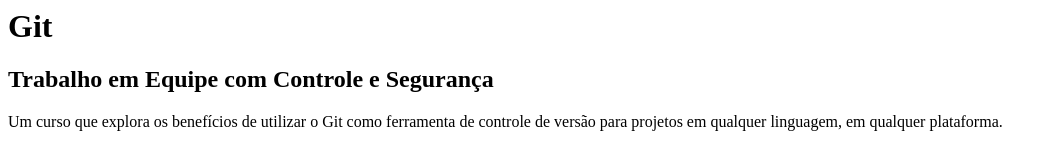
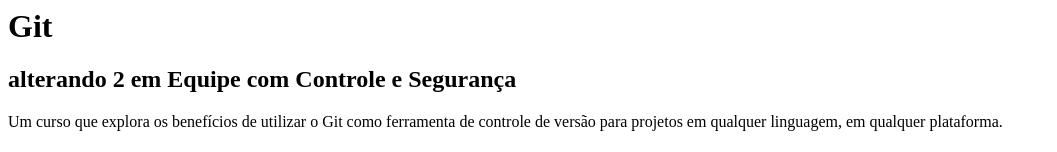
Before and after one commit to HelenilsonMS/curso-git, a plain HTML site: page index.html in a window 1280 px wide. Shown: the top 152 px of the page, without its empty margins (0-1057 px from the left). Drawn offline with Linux system fonts and the light colour scheme.

Commit message:
Alterando 2

```diff
--- a/index.html
+++ b/index.html
@@ -3,7 +3,7 @@
     </head>
     <body>
         <h1>Git</h1>
-        <h2>Trabalho em Equipe com Controle e Segurança</h2>
+        <h2>alterando 2 em Equipe com Controle e Segurança</h2>
 
         <p>Um curso que explora os benefícios de utilizar o Git como ferramenta de controle de versão para projetos em qualquer linguagem, em qualquer plataforma.</p>
 
```
